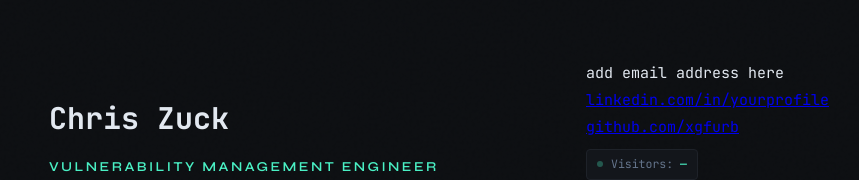
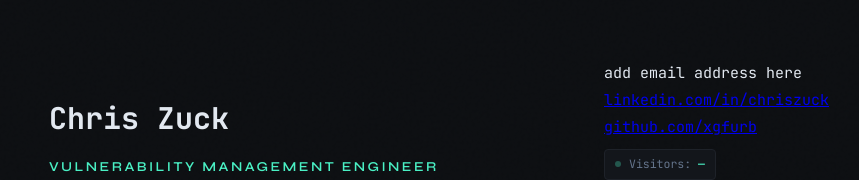
Before and after one commit to xgfurb/cloud-resume, a plain HTML site: page frontend/index.html in a window 1280 px wide. Shown: the top 180 px of the page, without its empty margins (201-1060 px from the left). Drawn offline with Linux system fonts and the light colour scheme; no server answers; a web font is replaced by a local one.

Commit message:
Updated linkedin link

```diff
--- a/frontend/index.html
+++ b/frontend/index.html
@@ -24,9 +24,9 @@
                     <p>add email address here</p>
                     <p>
                         <a
-                            href="https://linkedin.com/in/yourprofile"
+                            href="https://www.linkedin.com/in/chriszuck"
                             target="_blank"
-                            >linkedin.com/in/yourprofile</a
+                            >linkedin.com/in/chriszuck</a
                         >
                     </p>
                     <p>
```
